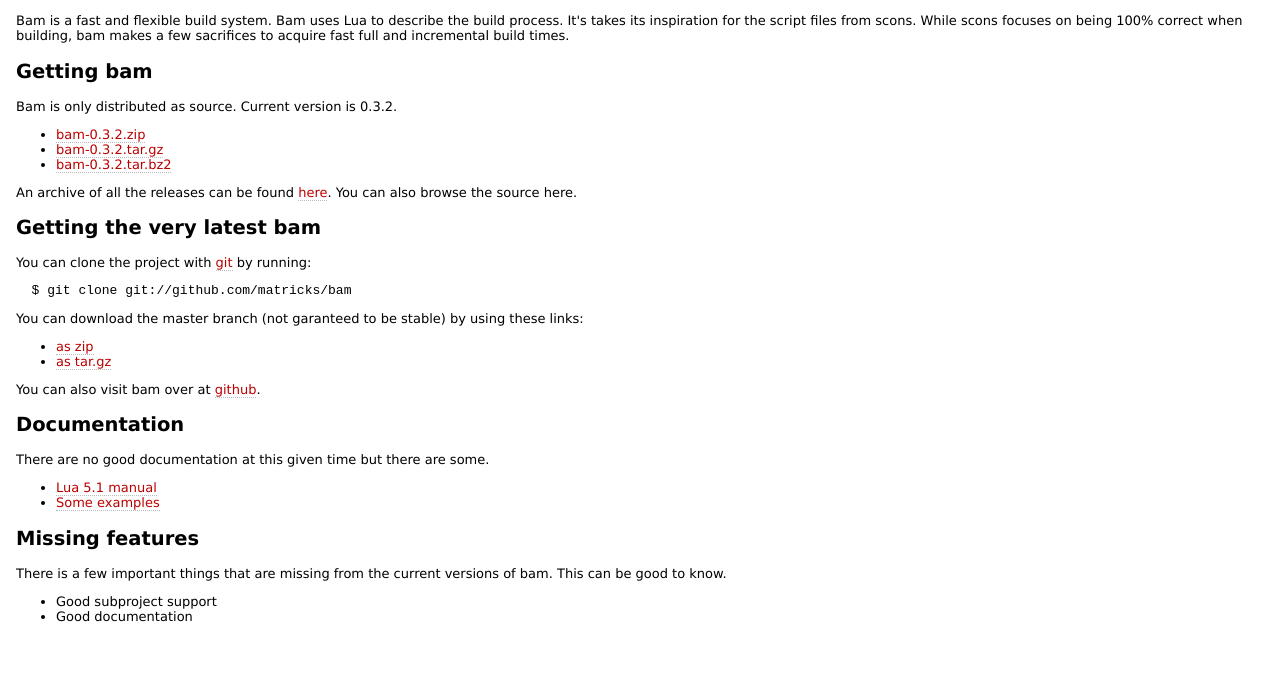
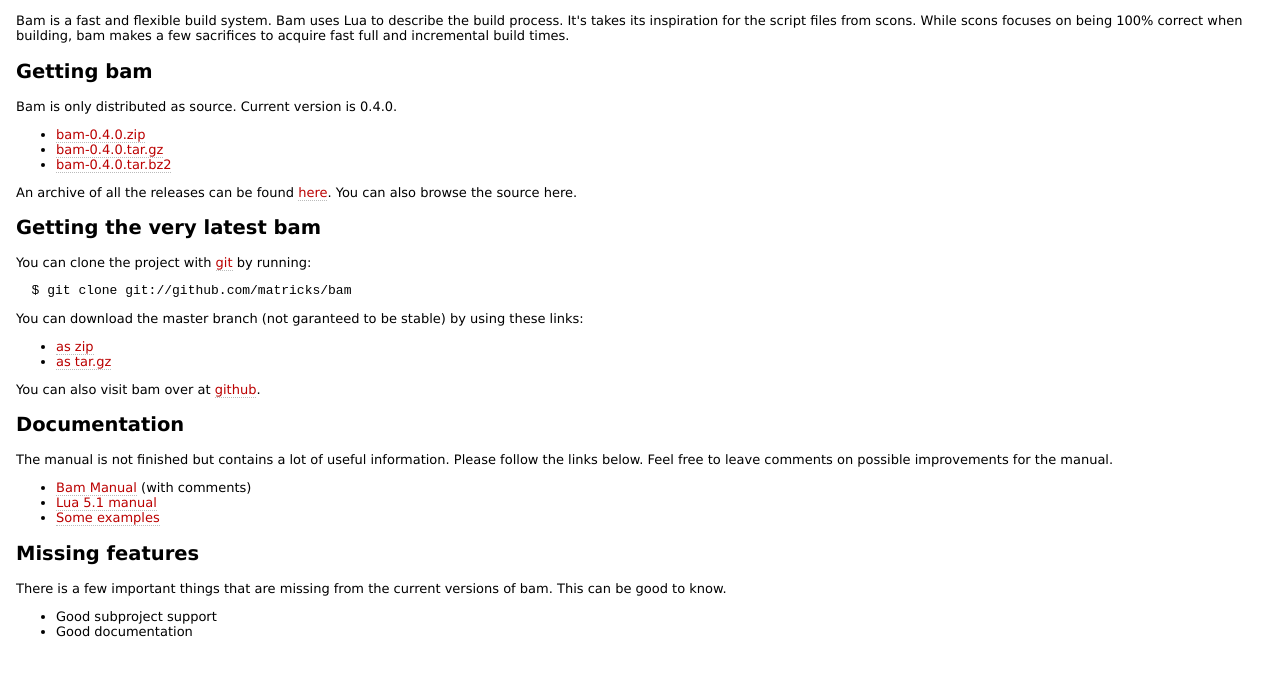
Before and after one commit to matricks/bam, a plain HTML site: page index.html in a window 1280 px wide. Shown: the part 136-812 px from the top of the page. Drawn offline with Linux system fonts and the light colour scheme.

Commit message:
updated homepage

```diff
--- a/index.html
+++ b/index.html
@@ -46,13 +46,13 @@
 
 <h2>Getting bam</h2>
 <p>
-	Bam is only distributed as source. Current version is 0.3.2.
+	Bam is only distributed as source. Current version is 0.4.0.
 </p>
 <p>
 	<ul>
-	<li><a href="http://github.com/downloads/matricks/bam/bam-0.3.2.zip">bam-0.3.2.zip</a></li>
-	<li><a href="http://github.com/downloads/matricks/bam/bam-0.3.2.tar.gz">bam-0.3.2.tar.gz</a></li>
-	<li><a href="http://github.com/downloads/matricks/bam/bam-0.3.2.tar.bz2">bam-0.3.2.tar.bz2</a></li>
+	<li><a href="http://github.com/downloads/matricks/bam/bam-0.4.0.zip">bam-0.4.0.zip</a></li>
+	<li><a href="http://github.com/downloads/matricks/bam/bam-0.4.0.tar.gz">bam-0.4.0.tar.gz</a></li>
+	<li><a href="http://github.com/downloads/matricks/bam/bam-0.4.0.tar.bz2">bam-0.4.0.tar.bz2</a></li>
 	</ul>
 </p>
 <p>
@@ -75,9 +75,11 @@
 
 <h2>Documentation</h2>
 <p>
-	There are no good documentation at this given time but there are some.
+	The manual is not finished but contains a lot of useful information. Please follow
+	the links below. Feel free to leave comments on possible improvements for the manual.
 
 	<ul>
+	<li><a href="http://matricks.se/bam">Bam Manual</a> (with comments)</li>
 	<li><a href="http://www.lua.org/manual/5.1/">Lua 5.1 manual</a></li>
 	<li><a href="http://wiki.github.com/matricks/bam/examples">Some examples</a></li>
 	</ul>
```
